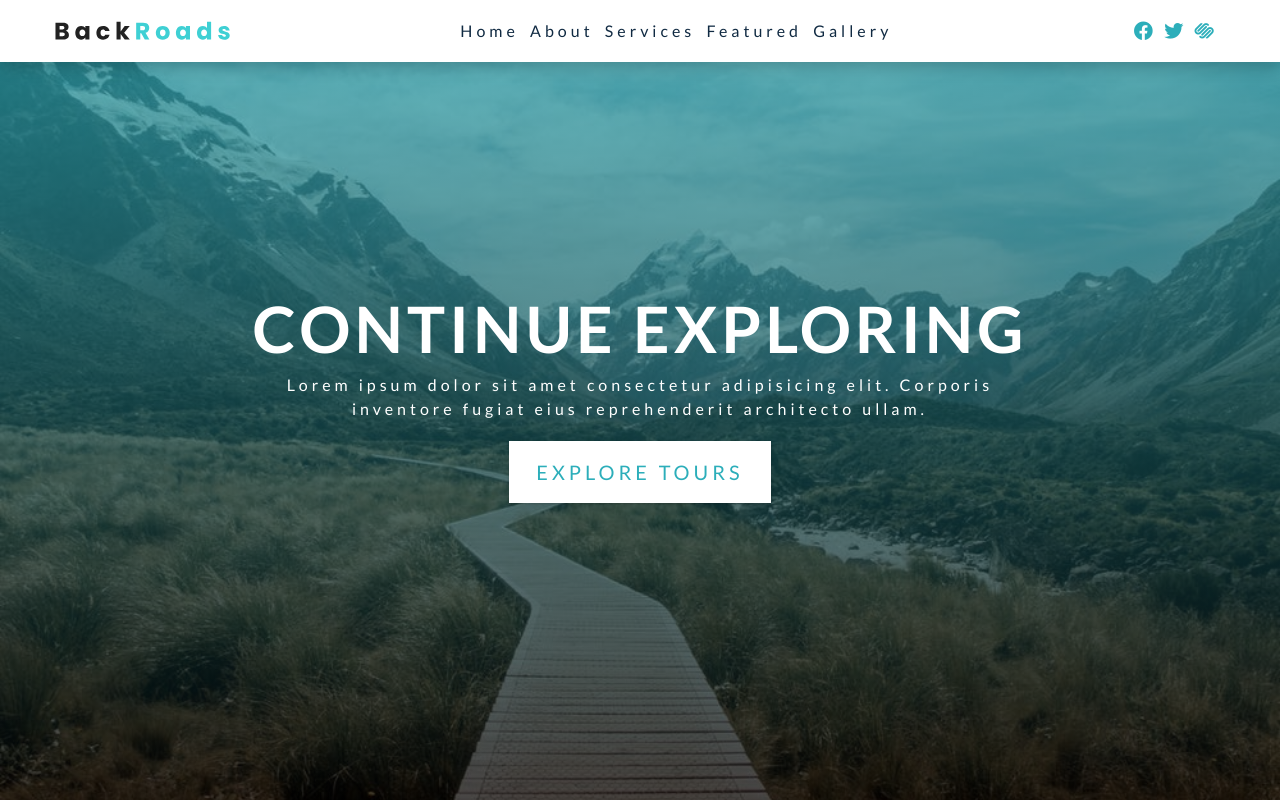
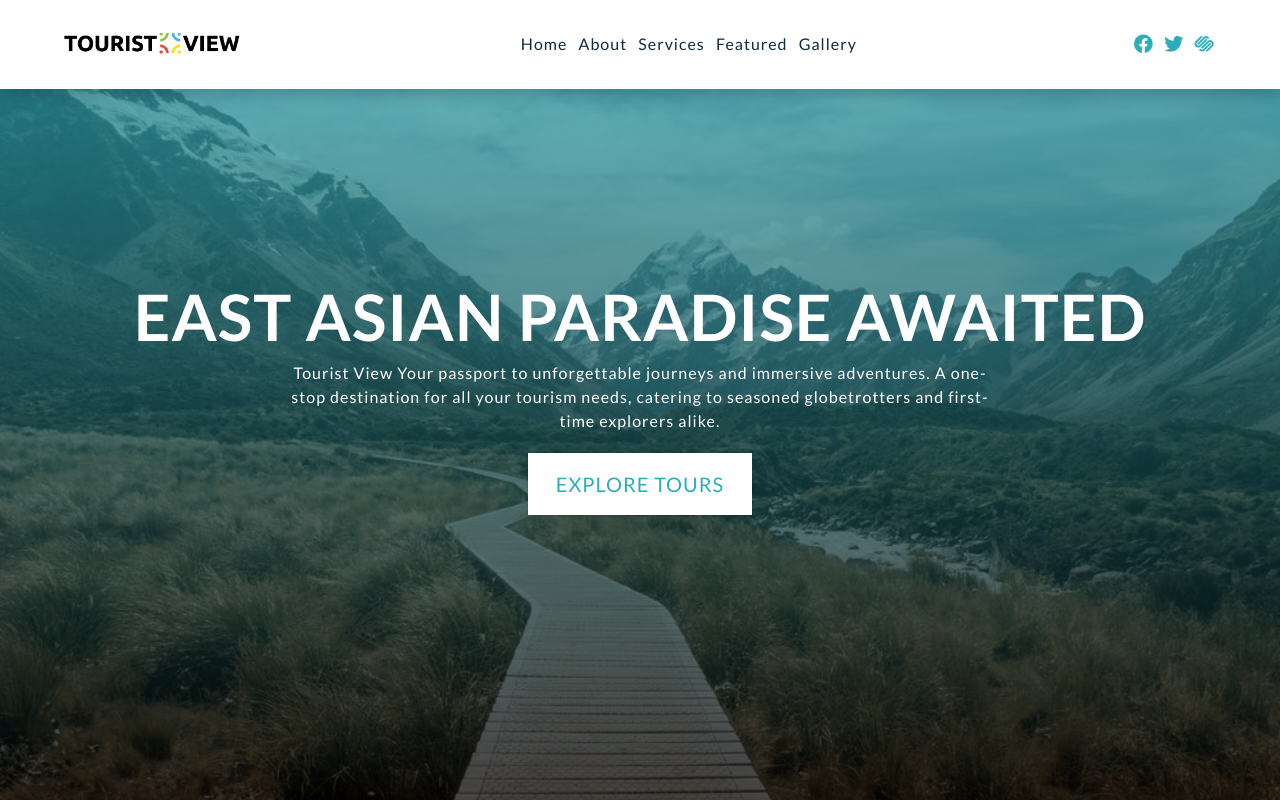
Before and after one commit to JohndevOfLagos/touristview, a plain HTML site: page index.html in a window 1280 px wide. Shown: the top 802 px of the page. Drawn offline with Linux system fonts and the light colour scheme.

Commit message:
Project Name Change from Back Road to Tourist View

```diff
--- a/css/styles.css
+++ b/css/styles.css
@@ -40,7 +40,7 @@ Variables
   --clr-white: #fff;
   --ff-primary: "Lato", sans-serif;
   --transition: all 0.3s linear;
-  --spacing: 0.25rem;
+  --spacing: 1px;
   --radius: 0.5rem;
   --light-shadow: 0 5px 15px rgba(0, 0, 0, 0.1);
   --dark-shadow: 0 5px 15px rgba(0, 0, 0, 0.2);
@@ -182,6 +182,14 @@ Navbar
 .nav-icons {
   display: none;
 }
+
+.nav-logo {
+  display: block;
+  object-fit: cover;
+  height: 100%;
+  width: 200px;
+}
+
 .nav-center {
   width: 100%;
   max-width: 1170px;
--- a/index.html
+++ b/index.html
@@ -4,9 +4,9 @@
     <meta charset="UTF-8" />
     <meta name="viewport" content="width=device-width, initial-scale=1.0" />
     <meta http-equiv="X-UA-Compatible" content="ie=edge" />
-    <title>Backroads || Tour Company</title>
+    <title>TouristView</title>
     <!-- favicon -->
-    <link rel="shortcut icon" href="./images/favicon.ico" type="image/x-icon" />
+    <link rel="shortcut icon" href="./assets/Brand-Logo copy.jpg" type="image/x-icon" />
     <!-- font-awesome -->
     <link
       rel="stylesheet"
@@ -23,7 +23,7 @@
         <div class="nav-center">
           <!-- nav header -->
           <div class="nav-header">
-            <img src="./images/logo.svg" class="nav-logo" alt="" />
+            <img src="./assets/Brand-Logo copy.jpg" class="nav-logo" alt="" />
             <button type="button" class="nav-toggle" id="nav-toggle">
               <i class="fas fa-bars"></i>
             </button>
@@ -100,10 +100,9 @@
       <!-- hero -->
       <div class="hero">
         <div class="hero-banner">
-          <h1>continue exploring</h1>
+          <h1>East Asian Paradise Awaited</h1>
           <p>
-            Lorem ipsum dolor sit amet consectetur adipisicing elit. Corporis
-            inventore fugiat eius reprehenderit architecto ullam.
+            Tourist View Your passport to unforgettable journeys and immersive adventures. A one-stop destination for all your tourism needs, catering to seasoned globetrotters and first-time explorers alike.
           </p>
           <a href="#featured" class="btn hero-btn scroll-link">explore tours</a>
         </div>
```
Also changed, not shown: assets/Brand-Logo copy.jpg (added), 4 other files.
